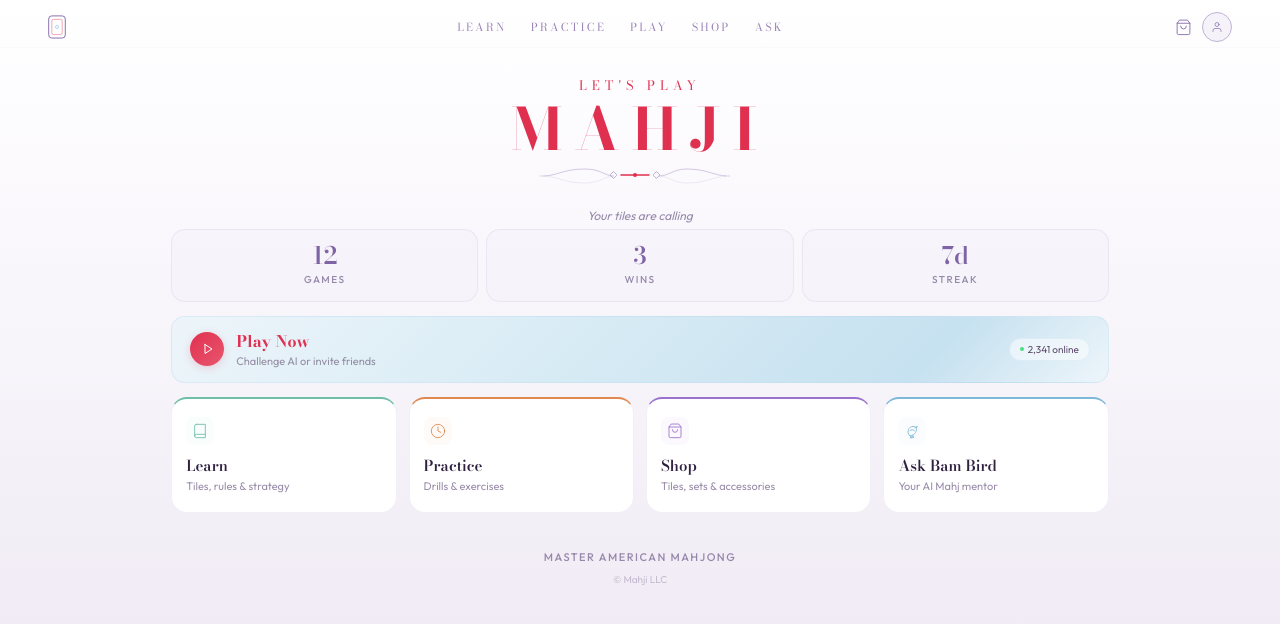
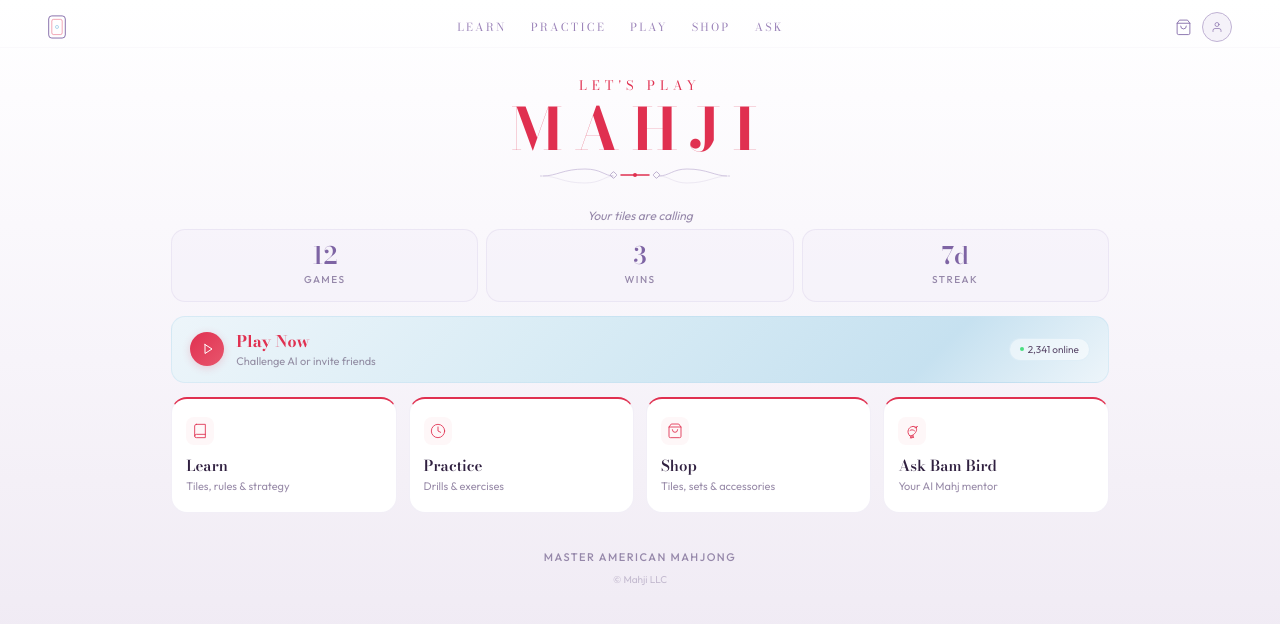
Before and after one commit to epbuild/mahji, a React (Vite) app: page / in a window 1280 px wide. Shown: the top 624 px of the page. Built offline with nearby package versions, Linux system fonts and the light colour scheme; the HTML template or start-up script is replaced by a standard one.

Commit message:
red accents

```diff
--- a/src/index.css
+++ b/src/index.css
@@ -82,7 +82,13 @@
 .bam-float { position:fixed; bottom:90px; right:16px; z-index:35; cursor:pointer; animation:bfloat 3s ease-in-out infinite; }
 @media (min-width:768px) { .bam-float { bottom:30px; right:30px; } }
 
-/* FOOTER */
+/* HOME CARDS — red accent on all sizes */
+.home-card { background:#FFFFFF; border:1px solid rgba(196,184,218,0.22); border-radius:16px; padding:18px 14px; cursor:pointer; overflow:hidden; transition:all 0.35s; border-top:2.5px solid #E03050; }
+.home-card-icon { width:28px; height:28px; border-radius:8px; background:rgba(224,48,80,0.04); display:flex; align-items:center; justify-content:center; margin-bottom:10px; color:#E03050; }
+
+/* PLAY NOW BANNER */
+.play-now-banner { padding:16px 18px; }
+@media (min-width:768px) { .play-now-banner { padding:12px 18px; } }
 .app-footer { text-align:center; margin-top:36px; padding-bottom:8px; }
 .app-footer-tagline { font-size:clamp(9px, 1.1vw, 11px); color:#9688AA; letter-spacing:1.5px; text-transform:uppercase; font-weight:500; margin-bottom:6px; }
 .app-footer-copyright { font-size:clamp(8px, 0.9vw, 10px); color:#9688AA; opacity:0.5; margin:0; }
--- a/src/pages/HomePage.tsx
+++ b/src/pages/HomePage.tsx
@@ -49,10 +49,10 @@
         )}
 
         {/* Play Now — slim banner */}
-        <div onClick={() => onNav("play")} style={{
+        <div onClick={() => onNav("play")} className="play-now-banner" style={{
           background: `linear-gradient(135deg,${C.paleBlueLt},${C.paleBlue} 40%,#C6E1F0 80%,${C.paleBlueLt})`,
           border: "1px solid rgba(173,212,236,0.3)", borderRadius: 14,
-          padding: "12px 18px", marginBottom: 14,
+          marginBottom: 14,
           display: "flex", alignItems: "center", justifyContent: "space-between",
           cursor: "pointer", transition: "all 0.3s"
         }}>
@@ -71,7 +71,7 @@
           </div>
         </div>
 
-        {/* Feature cards with accent colors */}
+        {/* Feature cards — red on mobile, colorful on desktop */}
         <div className="home-grid">
           {[
             { id: "learn", title: "Learn", desc: "Tiles, rules & strategy", icon: I.book },
@@ -81,18 +81,14 @@
           ].map(c => {
             const accent = cardAccents[c.id];
             return (
-              <div key={c.id} onClick={() => onNav(c.id)} style={{
-                background: C.white, border: `1px solid ${C.lavBorder}`,
-                borderRadius: 16, padding: "18px 14px", cursor: "pointer",
-                overflow: "hidden", borderTop: `2.5px solid ${accent}`,
-                transition: "all 0.35s"
-              }}
+              <div key={c.id} onClick={() => onNav(c.id)}
+                className={`home-card home-card-${c.id}`}
                 onMouseEnter={e => { e.currentTarget.style.transform = "translateY(-2px)"; }}
                 onMouseLeave={e => { e.currentTarget.style.transform = ""; }}>
-                <div style={{ width: 28, height: 28, borderRadius: 8, background: `${accent}0A`, display: "flex", alignItems: "center", justifyContent: "center", marginBottom: 10 }}>
+                <div className={`home-card-icon home-card-icon-${c.id}`}>
                   {c.isBird
-                    ? <BirdIcon size={16} color={accent} sw={1.8} />
-                    : <div style={{ width: 16, height: 16, stroke: accent, strokeWidth: 1.3, fill: "none", display: "flex" }}>{c.icon}</div>
+                    ? <BirdIcon size={16} color="currentColor" sw={1.8} />
+                    : <div style={{ width: 16, height: 16, stroke: "currentColor", strokeWidth: 1.3, fill: "none", display: "flex" }}>{c.icon}</div>
                   }
                 </div>
                 <h3 style={{ fontFamily: "'Bodoni Moda',serif", fontSize: 15, fontWeight: 600, color: C.dark, marginBottom: 2 }}>{c.title}</h3>
```
